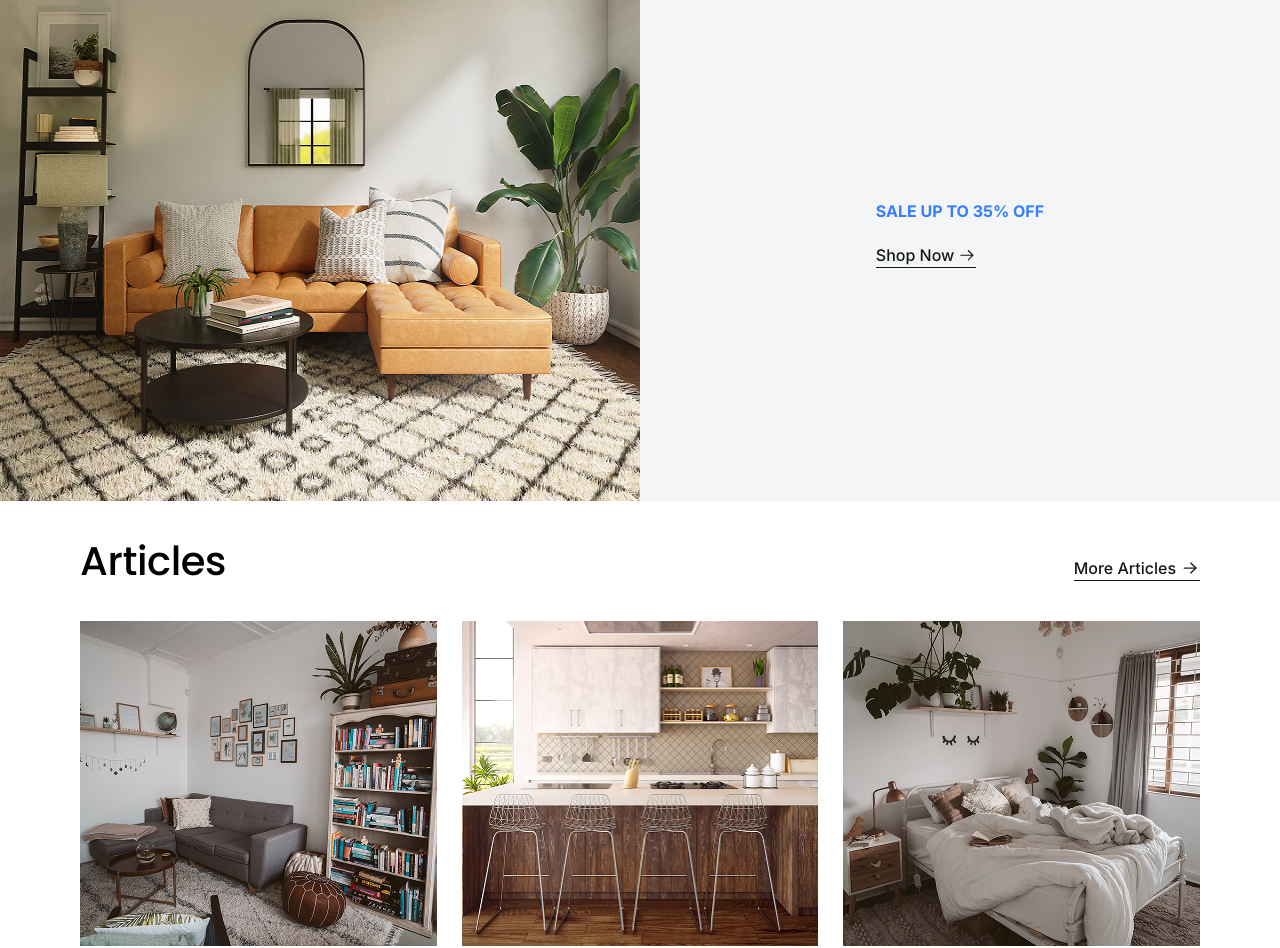
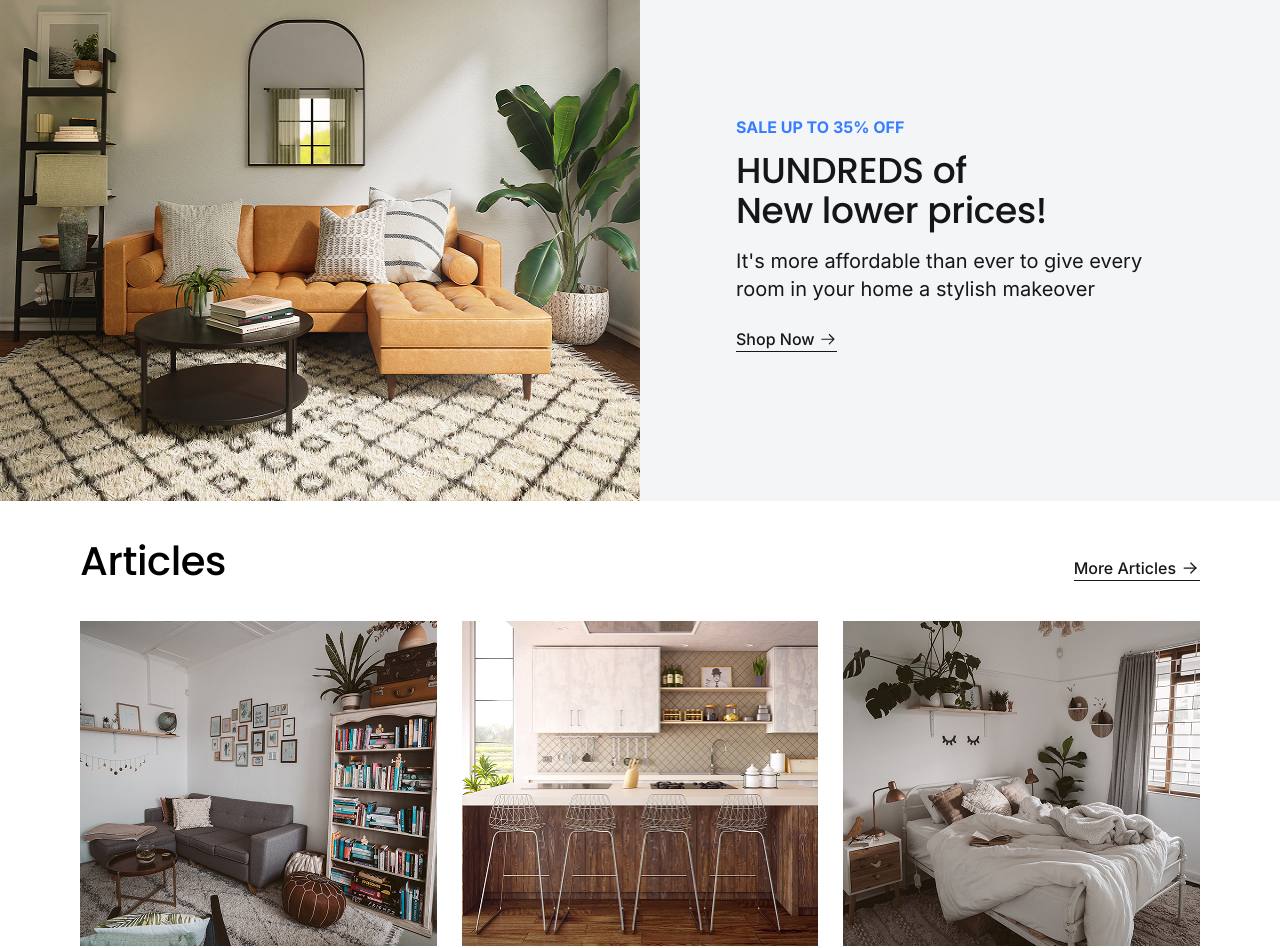
Before and after one commit to Hamiiiidreza/Home-Style, a React (Vite) app: page / in a window 1280 px wide. Shown: the part 2532-3480 px from the top of the page. Built offline with nearby package versions, Linux system fonts and the light colour scheme.

Commit message:
feat(home): pass new SaleBanner props for dynamic content

```diff
--- a/src/pages/home/home.jsx
+++ b/src/pages/home/home.jsx
@@ -34,7 +34,15 @@ function Home() {
         showBorder={true}
       />
       <ServicesSection />
-      <SaleBanner />
+      <SaleBanner
+        showSaleText
+        title={
+          <>
+            HUNDREDS of <br /> New lower prices!
+          </>
+        }
+        description="It's more affordable than ever to give every room in your home a stylish makeover"
+      />
       <BlogSection />
       <Newsletter />
       <Footer />
```
